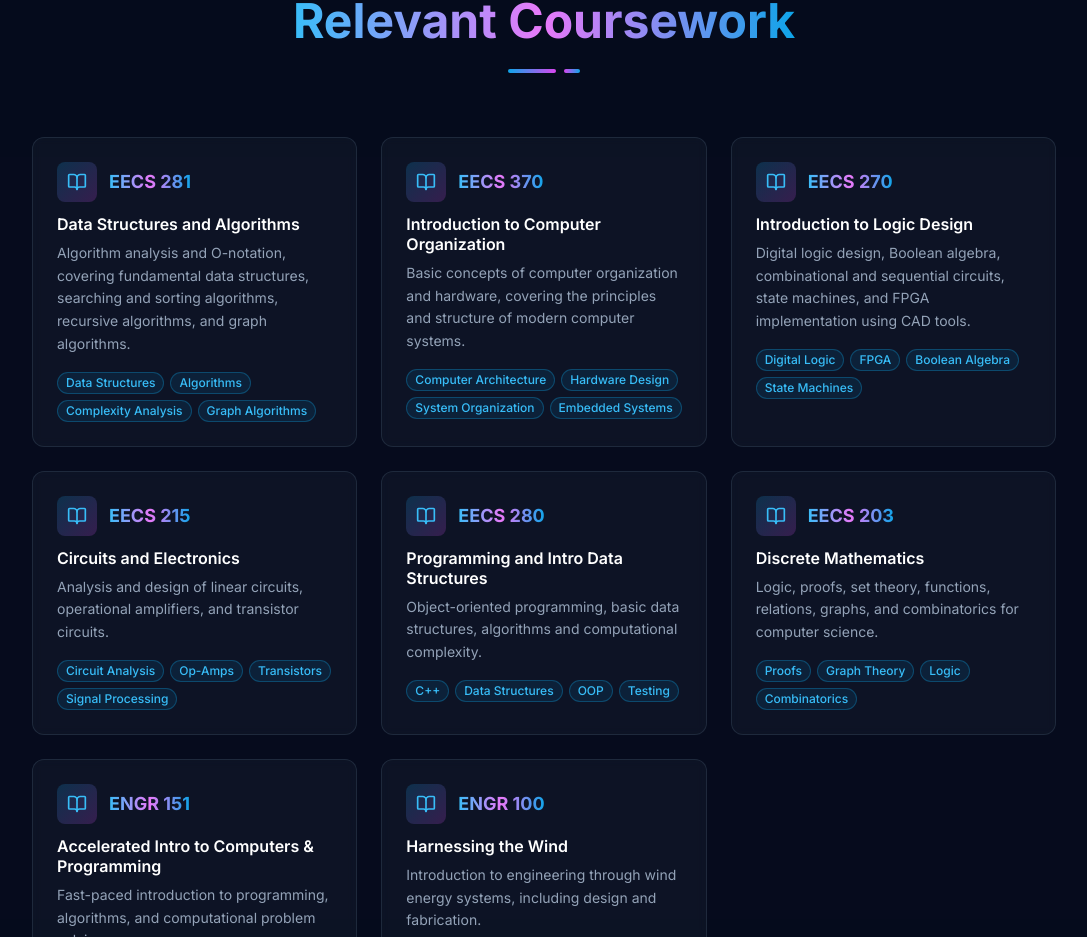
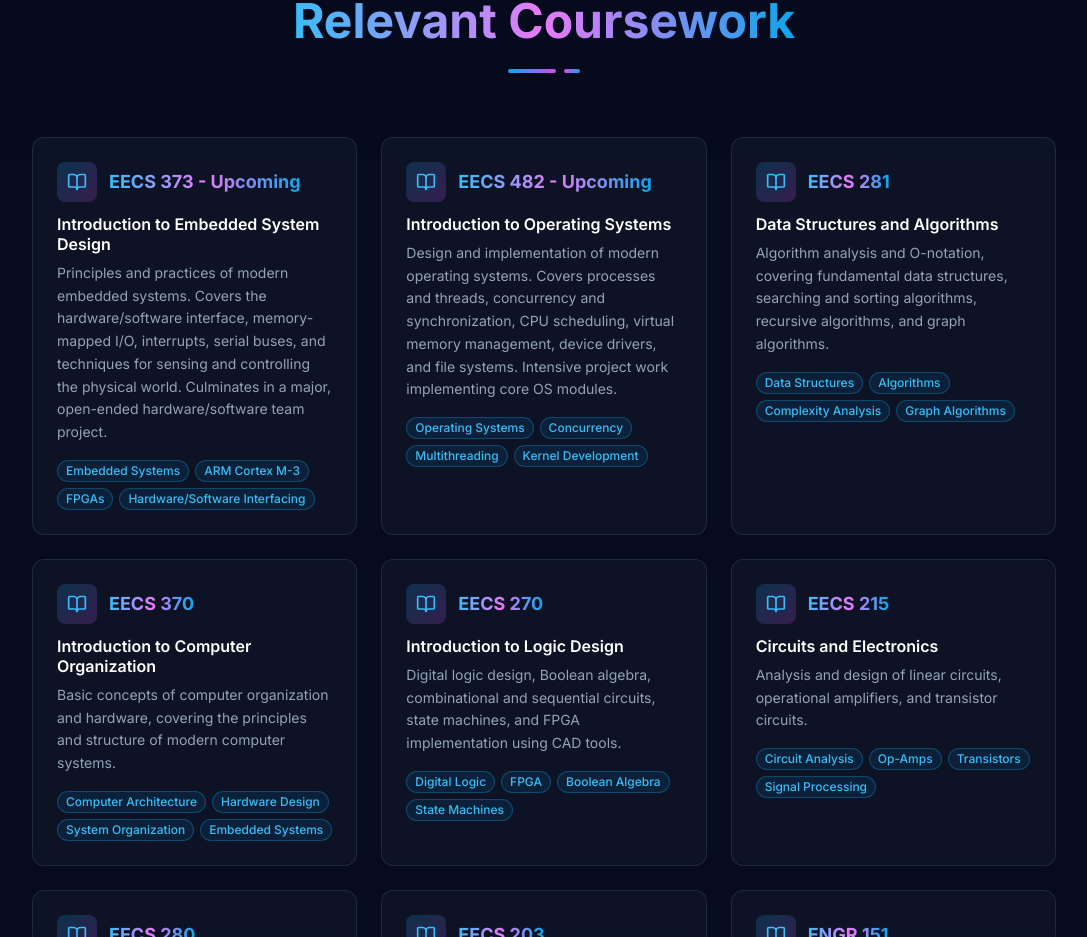
Before and after one commit to cwoods05/portfolio, a React (Vite) app: page / in a window 1280 px wide. Shown: the part 2384-3321 px from the top of the page, without its empty margins (96-1183 px from the left). Built offline with nearby package versions, Linux system fonts and the light colour scheme.

Commit message:
upcoming classes

```diff
--- a/src/data/coursework.js
+++ b/src/data/coursework.js
@@ -1,4 +1,16 @@
 export const coursework = [
+  {
+    code: 'EECS 373 - Upcoming',
+    name: 'Introduction to Embedded System Design',
+    description: 'Principles and practices of modern embedded systems. Covers the hardware/software interface, memory-mapped I/O, interrupts, serial buses, and techniques for sensing and controlling the physical world. Culminates in a major, open-ended hardware/software team project.',
+    topics: ['Embedded Systems','ARM Cortex M-3','FPGAs','Hardware/Software Interfacing']
+  },
+  {
+    code: 'EECS 482 - Upcoming',
+    name: 'Introduction to Operating Systems',
+    description: 'Design and implementation of modern operating systems. Covers processes and threads, concurrency and synchronization, CPU scheduling, virtual memory management, device drivers, and file systems. Intensive project work implementing core OS modules.',
+    topics: ['Operating Systems', 'Concurrency', 'Multithreading', 'Kernel Development']
+  },
   {
     code: 'EECS 281',
     name: 'Data Structures and Algorithms',
```
